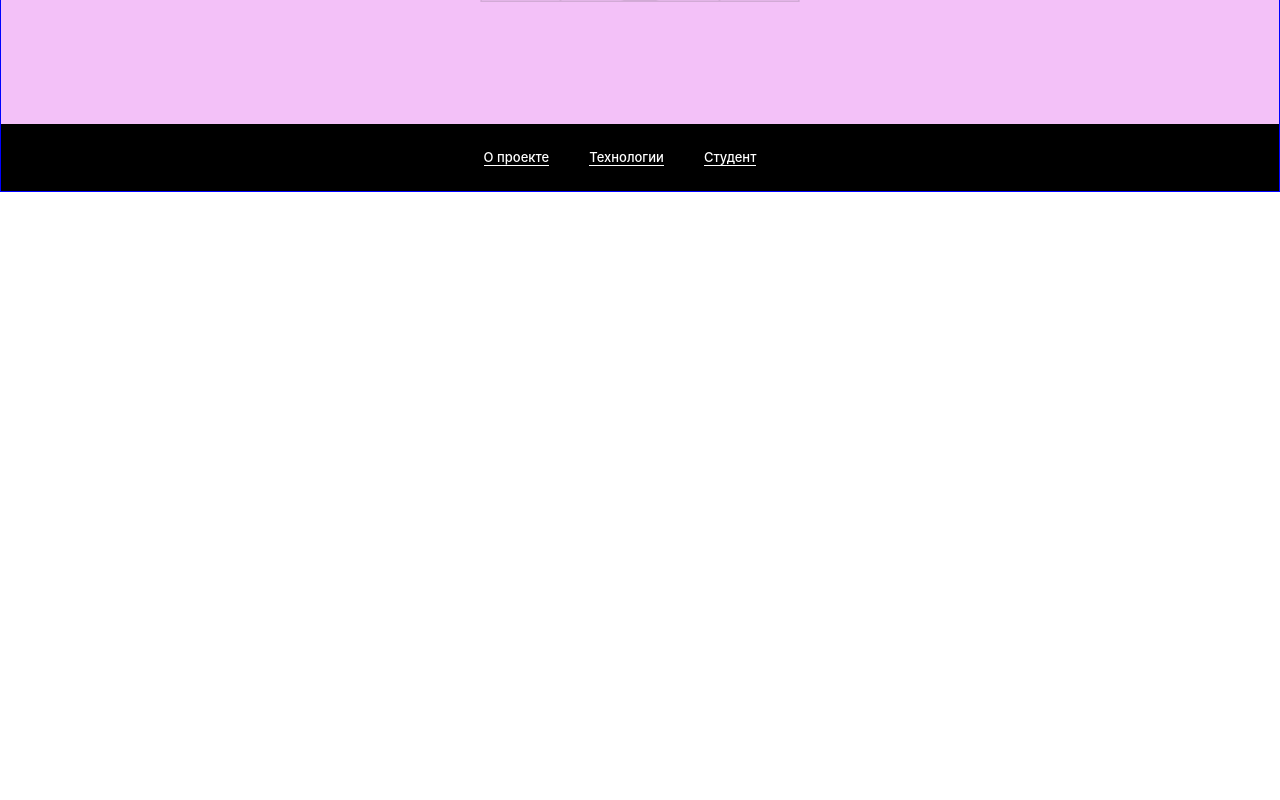
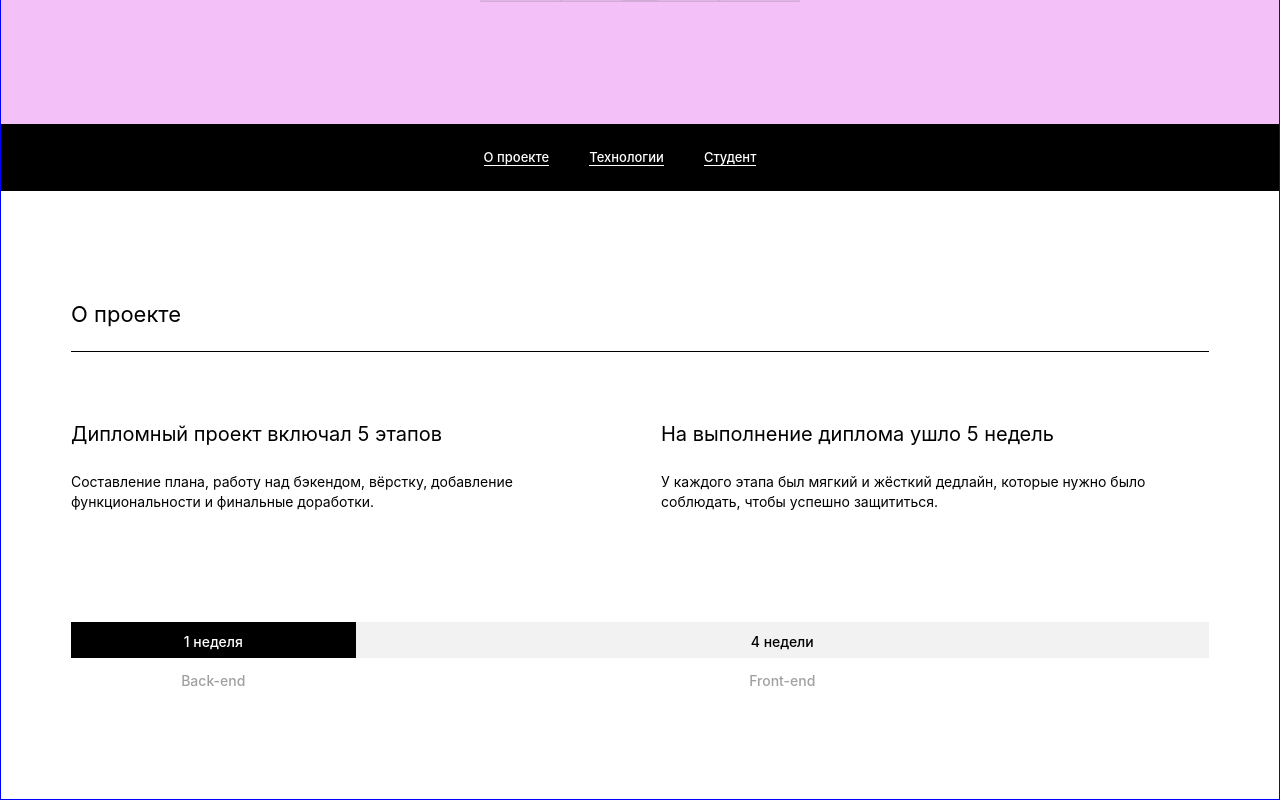
Before and after one commit to ClickEsc/movies-explorer-frontend, a React (Create React App) app: page / in a window 1280 px wide. Shown: the part 475-1275 px from the top of the page. Before the commit the page ends 800 px from the top, so only its background shows below. Built offline with nearby package versions, Linux system fonts and the light colour scheme.

Commit message:
Feat: Add AboutProject component && styles

```diff
--- /dev/null
+++ b/src/components/AboutProject/AboutProject.css
@@ -0,0 +1,104 @@
+.about-project {
+  padding: 110px 70px;
+  background-color: #fff;
+  color: #000;
+  display: flex;
+  flex-direction: column;
+}
+
+.about-project__title {
+  margin: 0;
+  padding-bottom: 23px;
+  font-size: 22px;
+  font-weight: 400;
+  line-height: 27px;
+  letter-spacing: -4%;
+  border-bottom: 1px solid #000;
+}
+
+.about-project__container_description {
+  margin: 70px 0 110px 0;
+  display: grid;
+  column-gap: 40px;
+  grid-template-areas:
+  "subtitle-1 subtitle-2"
+  "text-1 text-2";
+}
+
+.about-project__container_graph {
+  display: flex;
+}
+
+.about-project__container-item {
+  display: flex;
+  flex-direction: column;
+}
+
+.about-project__container-item_backend {
+  width: 25%;
+}
+
+.about-project__container-item_frontend {
+  width: 75%;
+}
+
+.about-project__subtitle {
+  margin: 0 0 26px 0;
+  font-size: 20px;
+  font-weight: 400;
+  line-height: 24.2px;
+  letter-spacing: - 0.4%;
+}
+
+.about-project__subtitle_stages {
+  grid-area: subtitle-1;
+}
+
+.about-project__subtitle_time {
+  grid-area: subtitle-2;
+}
+
+.about-project__text {
+  margin: 0;
+  max-width: 550px;
+  font-size: 14px;
+  line-height: 20px;
+}
+
+.about-project__text_stages {
+  grid-area: text-1;
+}
+
+.about-project__text_time {
+  grid-area: text-2;
+}
+
+.about-project__graph {
+  margin: 0;
+  padding: 11px 14px 5px;
+  height: 20px;
+  font-size: 14px;
+  font-weight: 500;
+  line-height: 17px;
+  text-align: center;
+}
+
+.about-project__graph_backend {
+  margin: 0;
+  background-color: #000;
+  color: #fff;
+}
+
+.about-project__graph_frontend {
+  background-color: #f2f2f2;
+  color: #000;
+}
+
+.about-project__caption {
+  margin-top: 14px;
+  font-size: 14px;
+  font-weight: 500;
+  line-height: 17px;
+  color: #a0a0a0;
+  text-align: center;
+}
--- /dev/null
+++ b/src/components/AboutProject/AboutProject.js
@@ -0,0 +1,27 @@
+import './AboutProject.css';
+
+function AboutProject() {
+  return (
+    <section className="about-project" id="about-project">
+      <h2 className="about-project__title">О проекте</h2>
+      <div className="about-project__container about-project__container_description">
+        <h3 className="about-project__subtitle about-project__subtitle_stages">Дипломный проект включал 5 этапов</h3>
+        <p className="about-project__text about-project__text_stages">Составление плана, работу над бэкендом, вёрстку, добавление функциональности и финальные доработки.</p>
+        <h3 className="about-project__subtitle about-project__subtitle_time">На выполнение диплома ушло 5 недель</h3>
+        <p className="about-project__text about-project__text_time">У каждого этапа был мягкий и жёсткий дедлайн, которые нужно было соблюдать, чтобы успешно защититься.</p>
+      </div>
+      <div className="about-project__container about-project__container_graph">
+        <div className="about-project__container-item about-project__container-item_backend">
+          <figure className="about-project__graph about-project__graph_backend">1 неделя</figure>
+          <figcaption className="about-project__caption about-project__caption_backend">Back-end</figcaption>
+        </div>
+        <div className="about-project__container-item about-project__container-item_frontend">
+          <figure className="about-project__graph about-project__graph_frontend">4 недели</figure>
+          <figcaption className="about-project__caption about-project__caption_frontend">Front-end</figcaption>
+        </div>
+      </div>
+    </section>
+  );
+}
+
+export default AboutProject;
--- a/src/components/Main/Main.js
+++ b/src/components/Main/Main.js
@@ -1,11 +1,13 @@
 import Promo from '../Promo/Promo';
 import NavTab from '../NavTab/NavTab';
+import AboutProject from '../AboutProject/AboutProject';
 
 function Main() {
   return (
     <section className="main">
       <Promo />
       <NavTab />
+      <AboutProject />
     </section>
   );
 }
```
